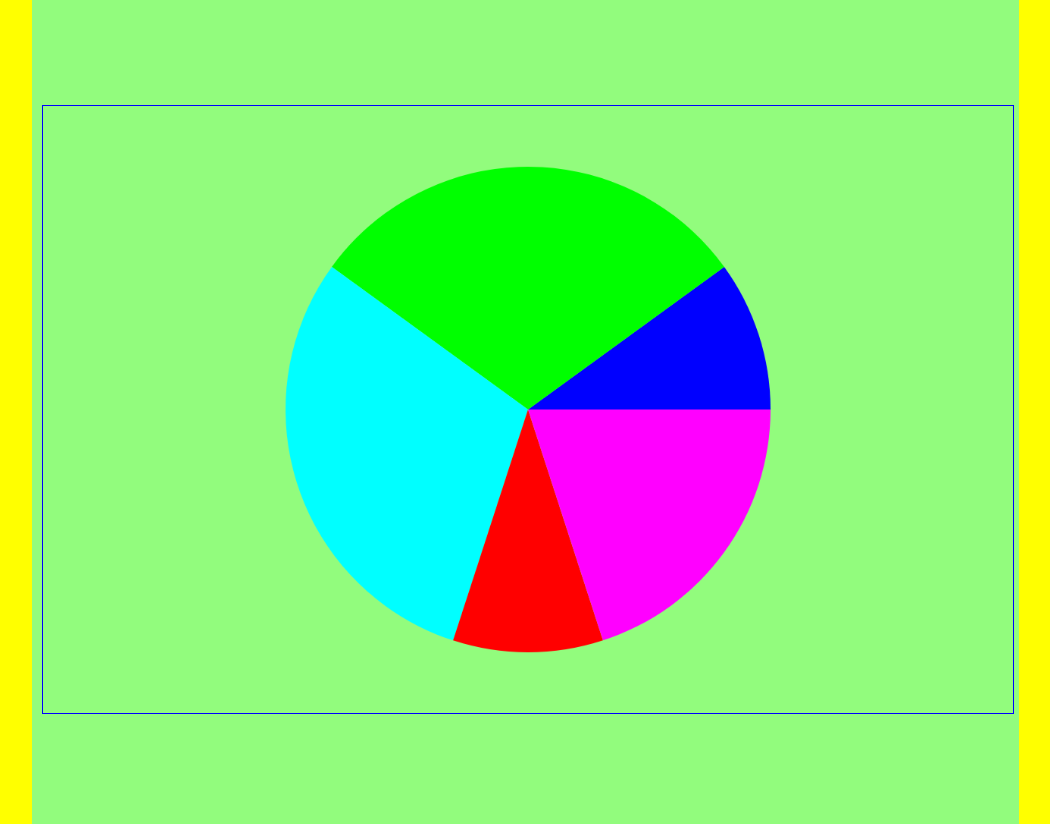
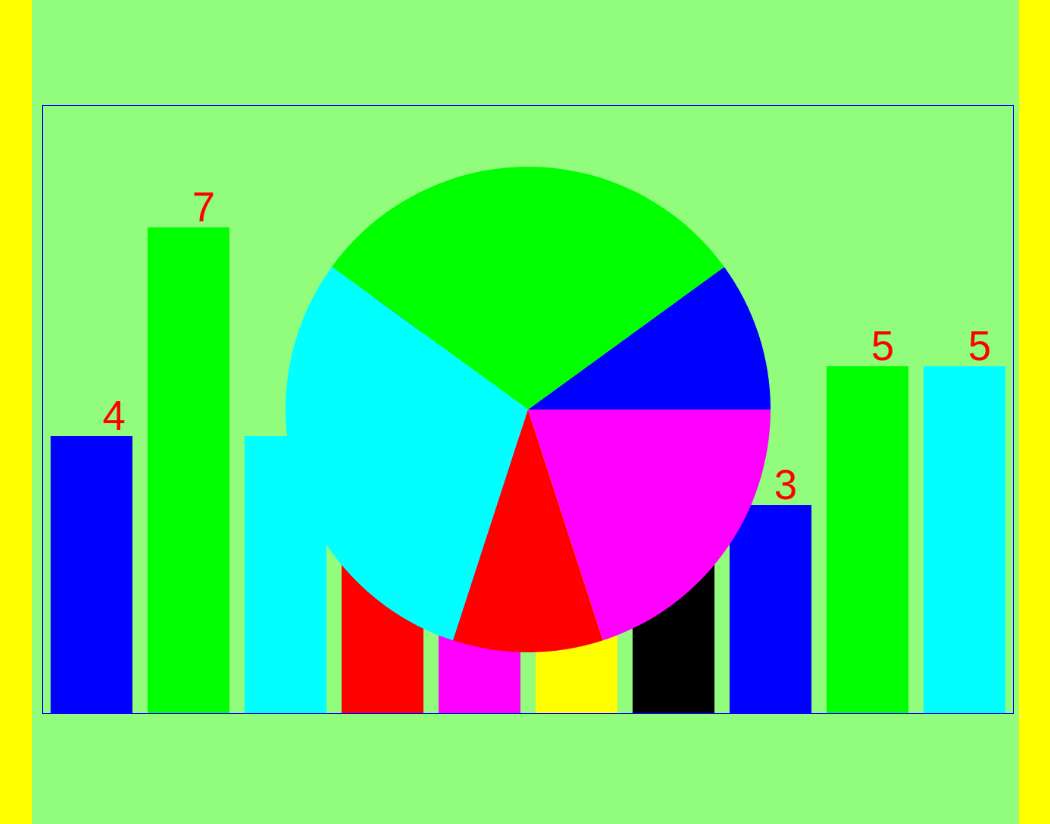
Before and after one commit to kbarbag/dataChart, a plain HTML site: page index.html in a window 1280 px wide. Shown: the whole page, without its empty margins (107-1157 px from the left). Drawn offline with nearby package versions, Linux system fonts and the light colour scheme.

Commit message:
modularize code

```diff
--- a/canvas.js
+++ b/canvas.js
@@ -1,3 +1,5 @@
+import { Arc, Bar } from './models/models.js';
+
 let userData = [{ name: "Fanny Nelson", age: 22, height: 4 },
 { name: "Bill Foster", age: 25, height: 7 },
 { name: "Willie Underwood", age: 23, height: 4 },
@@ -9,16 +11,13 @@ let userData = [{ name: "Fanny Nelson", age: 22, height: 4 },
 { name: "Mabel Murray", age: 22, height: 5 },
 { name: "Elva Garrett", age: 21, height: 5 }];
 
-let mouse = { x: 0, y: 0 };
+const graphId = 'graph';
 
-
-let canvas = document.getElementById('graph');
+let canvas = document.getElementById(graphId);
 canvas.width = window.innerWidth;
 canvas.height = window.innerHeight;
-graph = canvas.getContext('2d');
-
-let element = document.getElementById('graph');
-var rect = element.getBoundingClientRect();
+let graph = canvas.getContext('2d');
+let rect = canvas.getBoundingClientRect();
 
 window.addEventListener('mousemove', function (event) {
     let scaleX = canvas.width / rect.width,
@@ -57,25 +56,25 @@ function draw() {
         maxVal = maxVal ? Math.max(maxVal, userData[i][groupBy]) : userData[i][groupBy];
         minVal = minVal ? Math.min(minVal, userData[i][groupBy]) : userData[i][groupBy];
     }
-    let spacer = ((userData.length - 1) / userData.length) * 10;
+    let spacer = ((userData.length + 10) / userData.length) * 10;
     let barWidth = (canvas.width / userData.length) - (spacer / 1);
     let chartHeight = maxVal * 1.25;
 
     let startColor = 0;
     let space = spacer;
+    let colors;
     //draw bar graph
-    // for (let i = 0; i < userData.length; i++) {
-    //     let space = spacer / 1; //i > 0 ? spacer / 1 : 0;
-    //     let x = Math.floor(i * (barWidth + space / 2) + ((i + 1) * (space / 2)));
-    //     let user = userData[i];
-    //     let compareData = user[groupBy];
-    //     let height = Math.floor((compareData / chartHeight) * canvas.height);
-    //     let colors = cycleHexColor(startColor);
-    //     startColor = colors.decimal;
-    //     let fillColor = colors.hex;
-    //     let bar = new Bar(x, canvas.height - height, barWidth, height, spacer, `${fillColor}`, `${fillColor}`, user, compareData);
-    //     bar.draw();
-    // }
+    for (let i = 0; i < userData.length; i++) {
+        let x = Math.floor(i * (barWidth + space / 2) + ((i + 1) * (space / 2)));
+        let user = userData[i];
+        let compareData = user[groupBy];
+        let height = Math.floor((compareData / chartHeight) * canvas.height);
+        colors = cycleHexColor(startColor);
+        startColor = colors.decimal;
+        let fillColor = colors.hex;
+        let bar = new Bar(x, canvas.height - height, barWidth, height, spacer, `${fillColor}`, `${fillColor}`, user, compareData, graphId);
+        bar.draw();
+    }
 
     let groupings = {};
     for (let i = 0; i < userData.length; i++) {
@@ -101,72 +100,12 @@ function draw() {
         lastPercent += groupPercent;
         startAngle = endAngle;
         endAngle = 2 * Math.PI * (1 - (lastPercent));
-        let arc = new Arc(x, y, radius, startAngle, endAngle, fillColor, fillColor);
+        let arc = new Arc(x, y, radius, startAngle, endAngle, fillColor, fillColor, `${key}`, graphId);
         arc.draw();
     }
     window.requestAnimationFrame(draw);
 }
 
-function Bar(x, y, width, height, spacer = 0, fill = '', stroke = '', data, text) {
-    this.x = x;
-    this.y = y;
-    this.width = width;
-    this.height = height;
-    this.spacer = spacer;
-    this.fill = fill;
-    this.stroke = stroke;
-    this.data = data;
-    this.text = text;
 
-    this.draw = function () {
-        let element = document.getElementById('graph-wrapper');
-        let rect = element.getBoundingClientRect();
-        if (mouse.x >= this.x && mouse.x < this.x + this.width && mouse.y > canvas.height - this.height && mouse.y < canvas.height) {
-            graph.fillStyle = 'orange';
-        } else {
-            graph.fillStyle = fill !== '' ? fill : 'cyan';
-        }
-        graph.fillRect(this.x, canvas.height - this.height, this.width, this.height);
-        let textMetrics = graph.measureText(`${text}`);
-        graph.strokeStyle = 'black';
-        graph.fillStyle = 'red';
-        graph.font = '3.9em Arial';
-        graph.color = 'yellow';
-        graph.fillText(`${text}`, ((this.x + this.spacer) + ((this.width / 2) - (textMetrics.width / 2))), canvas.height - this.height - 8);
-    }
-}
-
-function Arc(x, y, radius, startAngle, endAngle, fill = '', stroke = '') {
-    this.x = x;
-    this.y = y;
-    this.radius = radius;
-    this.startAngle = startAngle === 0 ? 2 * Math.PI : startAngle;
-    this.endAngle = endAngle;
-    this.fill = fill;
-    this.stroke = stroke;
-
-    this.draw = function () {
-        graph.beginPath();
-        graph.fillStyle = this.fill !== '' ? this.fill : 'red';
-        graph.strokeStyle = 'black';
-        let clickAngle;
-        if (mouse.y < this.y) {
-            clickAngle = ((360 - Math.atan2((this.y - mouse.y), (mouse.x - this.x)) * 180 / Math.PI) / 360) * 2 * Math.PI;
-        } else {
-            clickAngle = ((-Math.atan2((this.y - mouse.y), (mouse.x - this.x)) * 180 / Math.PI) / 360) * 2 * Math.PI;
-        }
-
-        let absPerimY = Math.sqrt((this.radius ** 2) - ((mouse.x - this.x) ** 2));
-        if (mouse.y < this.y + absPerimY && mouse.y > this.y - absPerimY) {
-            if (clickAngle < this.startAngle && clickAngle > this.endAngle) {
-                graph.fillStyle = 'yellow';
-            }
-        }
-        graph.moveTo(this.x, this.y);
-        graph.arc(this.x, this.y, this.radius, this.startAngle, this.endAngle, true);
-        graph.closePath();
-        graph.fill();
-    }
-}
 
 window.requestAnimationFrame(draw);
--- a/index.html
+++ b/index.html
@@ -39,7 +39,10 @@
             </div>
         </div>
     </div>
-    <script src='./canvas.js'></script>
+    <script>
+        let mouse = { x: 0, y: 0 };
+    </script>
+    <script type="module" src='./canvas.js'></script>
 </body>
 
 </html>
--- /dev/null
+++ b/models/arc.js
@@ -0,0 +1,55 @@
+export default class Arc {
+    constructor(x, y, radius, startAngle, endAngle, fill = '', stroke = '', text = '', graphId) {
+        this.x = x;
+        this.y = y;
+        this.radius = radius;
+        this.startAngle = startAngle === 0 ? 2 * Math.PI : startAngle;
+        this.endAngle = endAngle;
+        this.fill = fill;
+        this.stroke = stroke;
+        this.text = text;
+        this.canvas = document.getElementById(graphId);
+        this.graph = this.canvas.getContext('2d');
+    }
+
+    draw = function () {
+        this.graph.beginPath();
+        this.graph.fillStyle = this.fill !== '' ? this.fill : 'red';
+        this.graph.strokeStyle = 'black';
+        let clickAngle;
+        if (mouse.y <= this.y) {
+            clickAngle = ((360 - Math.atan2((this.y - mouse.y), (mouse.x - this.x)) * 180 / Math.PI) / 360) * 2 * Math.PI;
+        } else {
+            clickAngle = ((-Math.atan2((this.y - mouse.y), (mouse.x - this.x)) * 180 / Math.PI) / 360) * 2 * Math.PI;
+        }
+
+        let absPerimY = Math.sqrt(((1 * this.radius) ** 2) - ((mouse.x - this.x) ** 2));
+        if (mouse.y < this.y + absPerimY && mouse.y > this.y - absPerimY) {
+            if (clickAngle < this.startAngle && clickAngle > this.endAngle) {
+                this.graph.fillStyle = 'yellow';
+            }
+        }
+
+        this.graph.moveTo(this.x, this.y);
+        this.graph.arc(this.x, this.y, this.radius, this.startAngle, this.endAngle, true);
+        this.graph.closePath();
+        this.graph.fill();
+
+        //find center of arc for text
+        let midAngle = (this.startAngle - this.endAngle) / 2;
+        let textX = (this.radius / 2) * (2 * Math.PI * Math.cos(midAngle));
+        let textY = (this.radius / 2) * (2 * Math.PI * Math.sin(midAngle));
+        this.graph.strokeStyle = 'black';
+        this.graph.fillStyle = 'red';
+        this.graph.font = '3.9em Courier';
+        this.graph.color = 'yellow';
+        let textMetrics = this.graph.measureText(`${this.text}`);
+        // let textX = ((this.x + (this.spacer)) + ((this.width / 2) - (textMetrics.width / 2)));
+        // textX = this.x + (this.width / 2) - (textMetrics.width / 2);
+        // this.graph.fillText(`${this.text}`, textX, canvas.height / 2);
+    }
+
+    sayHi = (val) => {
+        console.log(`saying: ${val}`);
+    }
+}
--- /dev/null
+++ b/models/bar.js
@@ -0,0 +1,30 @@
+export default class Bar {
+    constructor(x, y, width, height, spacer = 0, fill = '', stroke = '', data, text, graphId) {
+        this.x = x;
+        this.y = y;
+        this.width = width;
+        this.height = height;
+        this.spacer = spacer;
+        this.fill = fill;
+        this.stroke = stroke;
+        this.data = data;
+        this.text = text;
+        this.canvas = document.getElementById(graphId);;
+        this.graph = this.canvas.getContext('2d');
+    }
+
+    draw = function () {
+        if (mouse.x >= this.x && mouse.x < this.x + this.width && mouse.y > this.canvas.height - this.height && mouse.y < this.canvas.height) {
+            this.graph.fillStyle = 'orange';
+        } else {
+            this.graph.fillStyle = this.fill !== '' ? this.fill : 'cyan';
+        }
+        this.graph.fillRect(this.x, this.canvas.height - this.height, this.width, this.height);
+        let textMetrics = this.graph.measureText(`${this.text}`);
+        this.graph.strokeStyle = 'black';
+        this.graph.fillStyle = 'red';
+        this.graph.font = '3.9em Arial';
+        this.graph.color = 'yellow';
+        this.graph.fillText(`${this.text}`, ((this.x + this.spacer) + ((this.width / 2) - (textMetrics.width / 2))), this.canvas.height - this.height - 8);
+    }
+}
--- /dev/null
+++ b/models/models.js
@@ -0,0 +1,3 @@
+import Arc from "./arc.js";
+import Bar from './bar.js';
+export { Arc, Bar };
```
